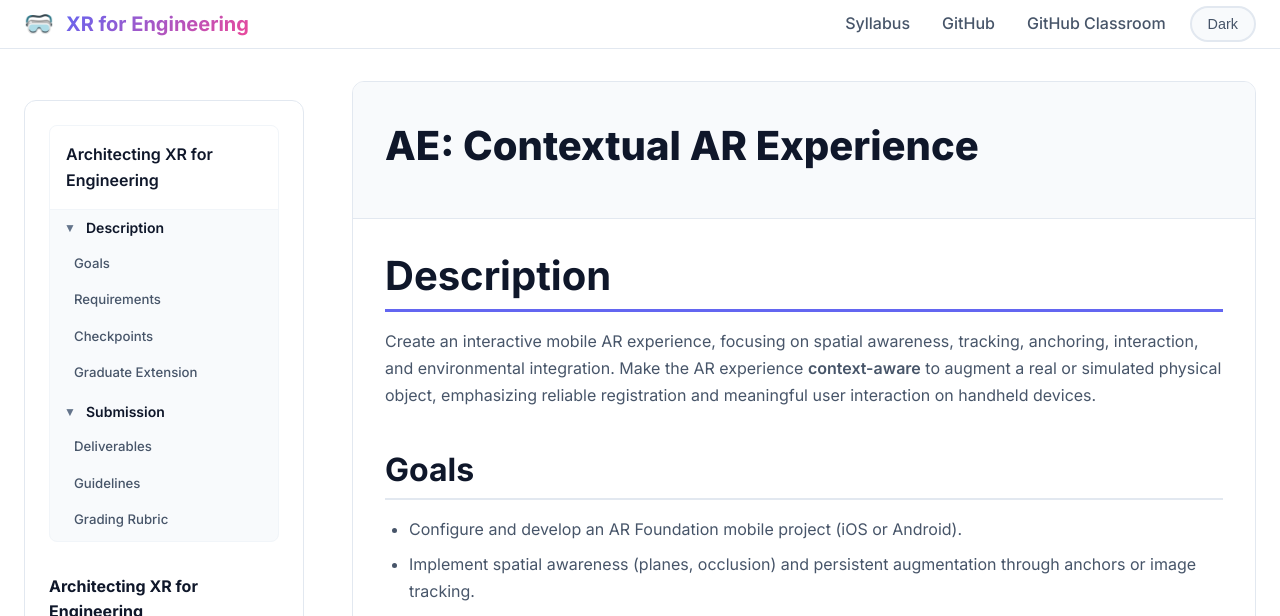
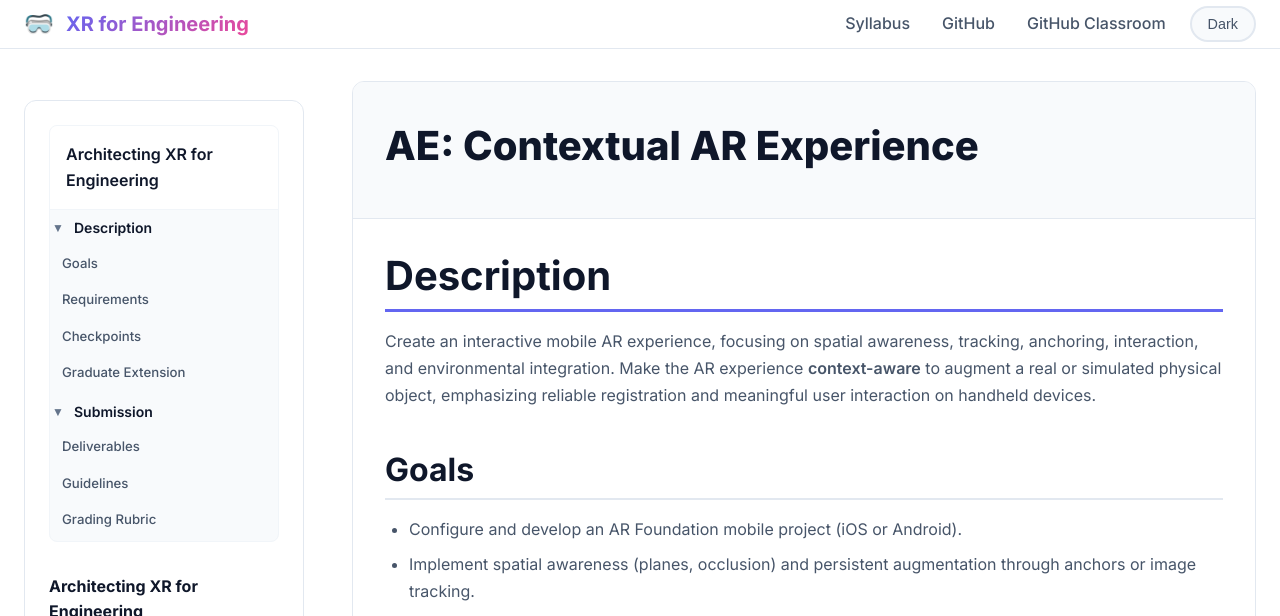
Before and after one commit to akhilaji14/XRE2, a Jekyll site: the page built from Assignment E.md, in a window 1280 px wide. Shown: the top 616 px of the page. Built offline with Jekyll 4.4.1, drawn with Linux system fonts in a browser that asks for light colours.

Commit message:
padding-new

```diff
--- a/assets/css/style.scss
+++ b/assets/css/style.scss
@@ -645,7 +645,7 @@ ul.toc-sublist-2 {
   font-size: 0.875rem;
   display: flex;
   align-items: center;
-  padding: 0.5rem 0.75rem;
+  padding: 0.5rem 0;
   transition: all 0.2s ease;
   border-radius: var(--radius);
   position: relative;
@@ -683,20 +683,20 @@ ul.toc-sublist-2 {
 .toc-item.toc-h1 > .toc-link {
   font-weight: 600;
   color: var(--text-primary);
-  padding-left: 0.75rem;
+  padding-left: 0;
 }
 
 .toc-item.toc-h2 > .toc-link {
   font-weight: 500;
   color: var(--text-secondary);
-  padding-left: 1.5rem;
+  padding-left: 0.75rem;
   font-size: 0.825rem;
 }
 
 .toc-item.toc-h3 > .toc-link {
   font-weight: 400;
   color: var(--text-muted);
-  padding-left: 2.25rem;
+  padding-left: 1.5rem;
   font-size: 0.8rem;
 }
 
```
